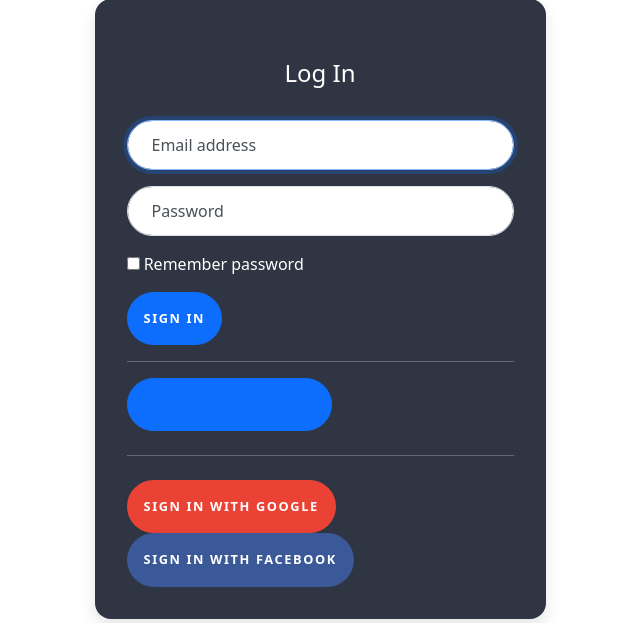
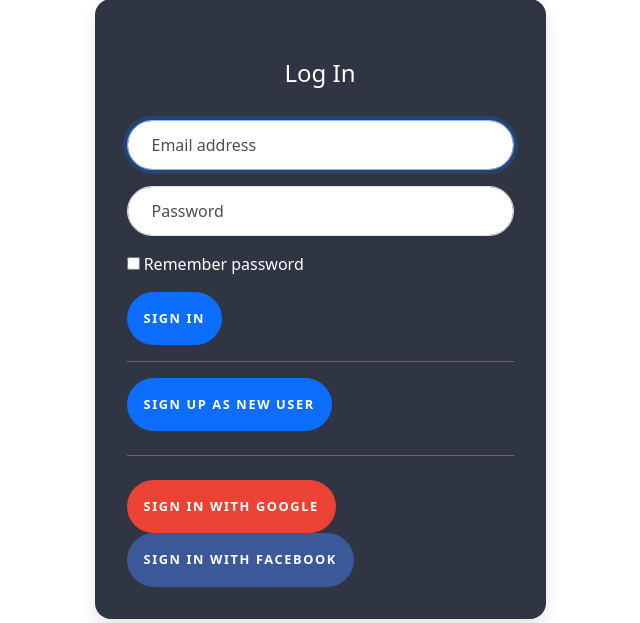
Before and after one commit to AshwinD-coder/Flight-Reservation-System-NepaAir-, a PHP site: page /login.php in a window 1280 px wide. Shown: the part 109-732 px from the top of the page, without its empty margins (320-960 px from the left). Run offline with PHP 8.4, Linux system fonts and the light colour scheme; some libraries are stand-ins or nearby versions.

Commit message:
Update login.php

```diff
--- a/login.php
+++ b/login.php
@@ -19,7 +19,10 @@ include('partials/navbar.php');
             color:#57606f ;
             body-background:#57606f;
         }
-
+         a{
+    	text-decoration:none;
+      color:White;
+        }
     </style>
 
 
```
